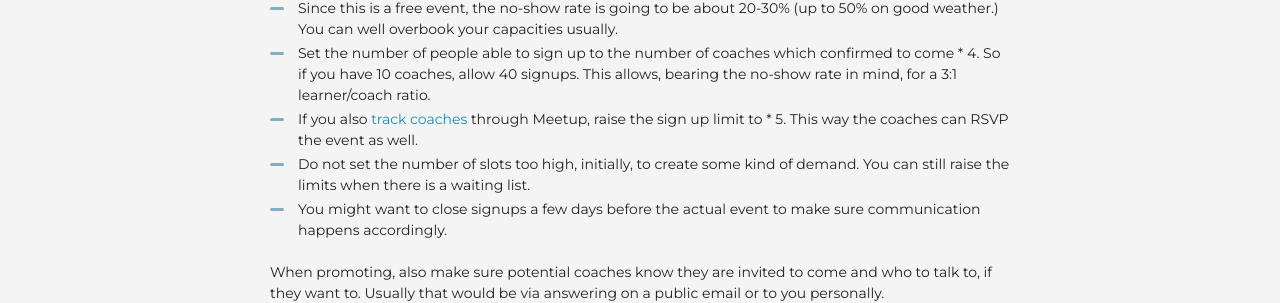
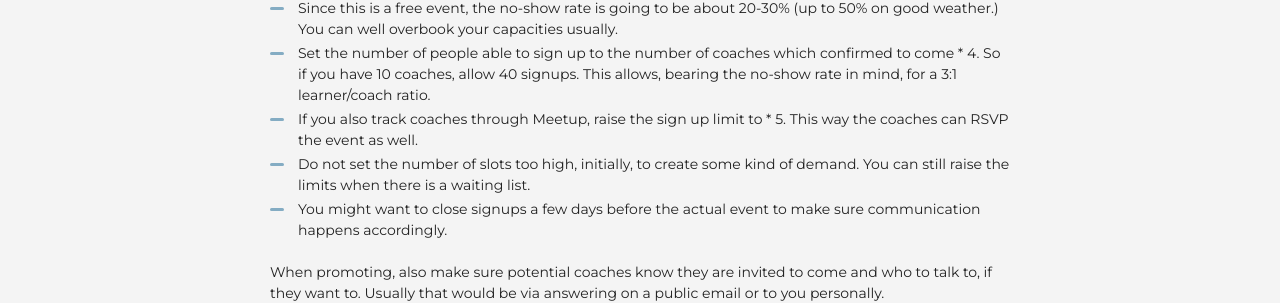
Before and after one commit to OpenTechSchool/www.opentechschool.org, a Jekyll site: the page built from handbooks/workshops/organisers-schedule.md, in a window 1280 px wide and 900 px high, scrolled down 973 px. Shown: the part 150-453 px from the top of the window. Built offline with Jekyll 4.4.1, drawn with Linux system fonts in a browser that asks for light colours; nearby versions of some CDN libraries; some of the changed lines change nothing that is shown.

Commit message:
Remove invalid hash link

```diff
--- a/handbooks/workshops/organisers-schedule.md
+++ b/handbooks/workshops/organisers-schedule.md
@@ -27,7 +27,7 @@ When scheduling the event, please keep in mind:
   * Feel free to ignore this if you do not expect to have a waiting list.  It might actually discourage people if they have to come back to actually sign up and, thus, hurt smaller chapters.
  * Since this is a free event, the no-show rate is going to be about 20-30% (up to 50% on good weather.)  You can well overbook your capacities usually.
  * Set the number of people able to sign up to the number of coaches which confirmed to come * 4.  So if you have 10 coaches, allow 40 signups.  This allows, bearing the no-show rate in mind, for a 3:1 learner/coach ratio.
-  * If you also [track coaches](/handbooks/city-blueprint.html#tracking_coaches) through Meetup, raise the sign up limit to * 5.  This way the coaches can RSVP the event as well.
+  * If you also track coaches through Meetup, raise the sign up limit to * 5.  This way the coaches can RSVP the event as well.
   * Do not set the number of slots too high, initially, to create some kind of demand.  You can still raise the limits when there is a waiting list.
  * You might want to close signups a few days before the actual event to make sure communication happens accordingly.
 
```
